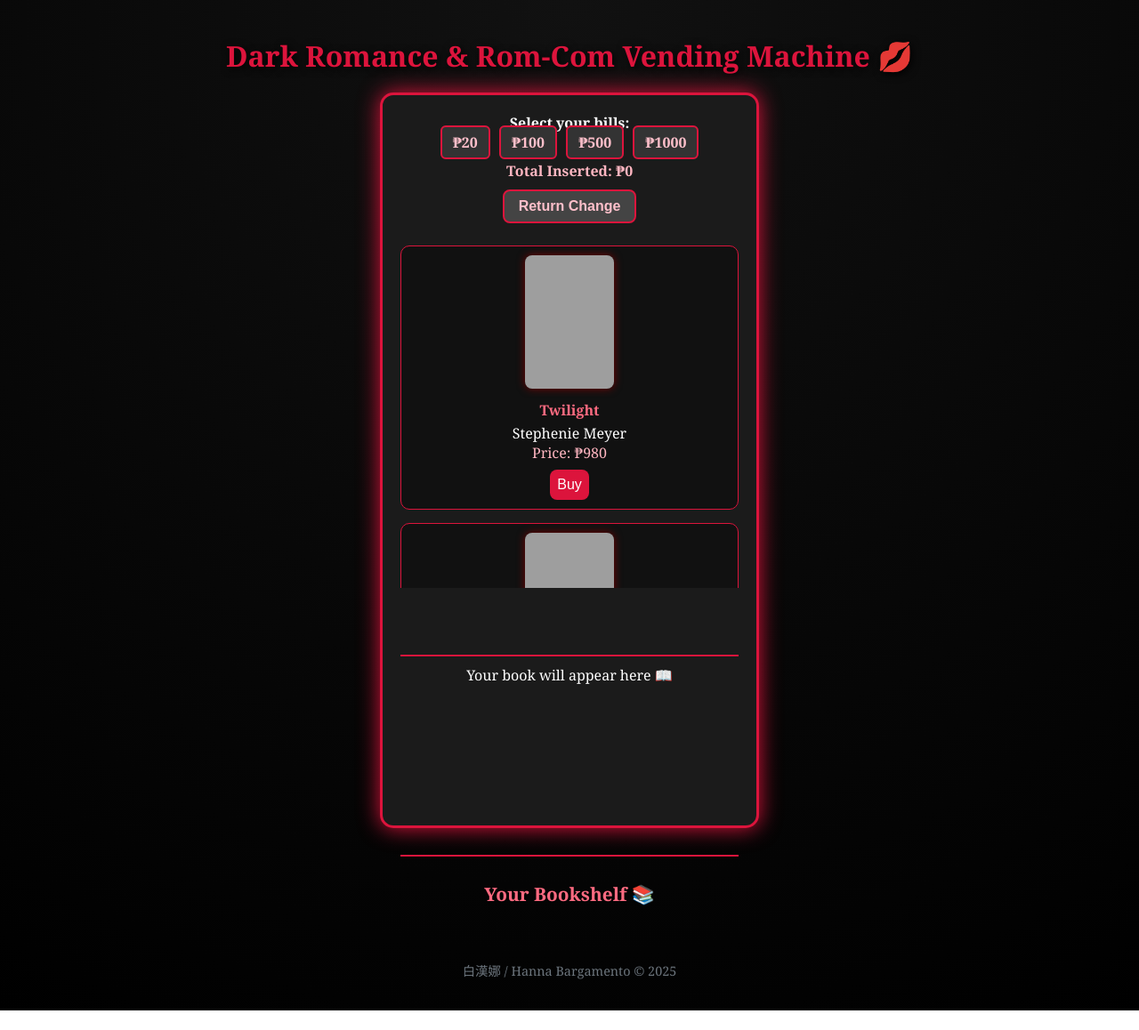
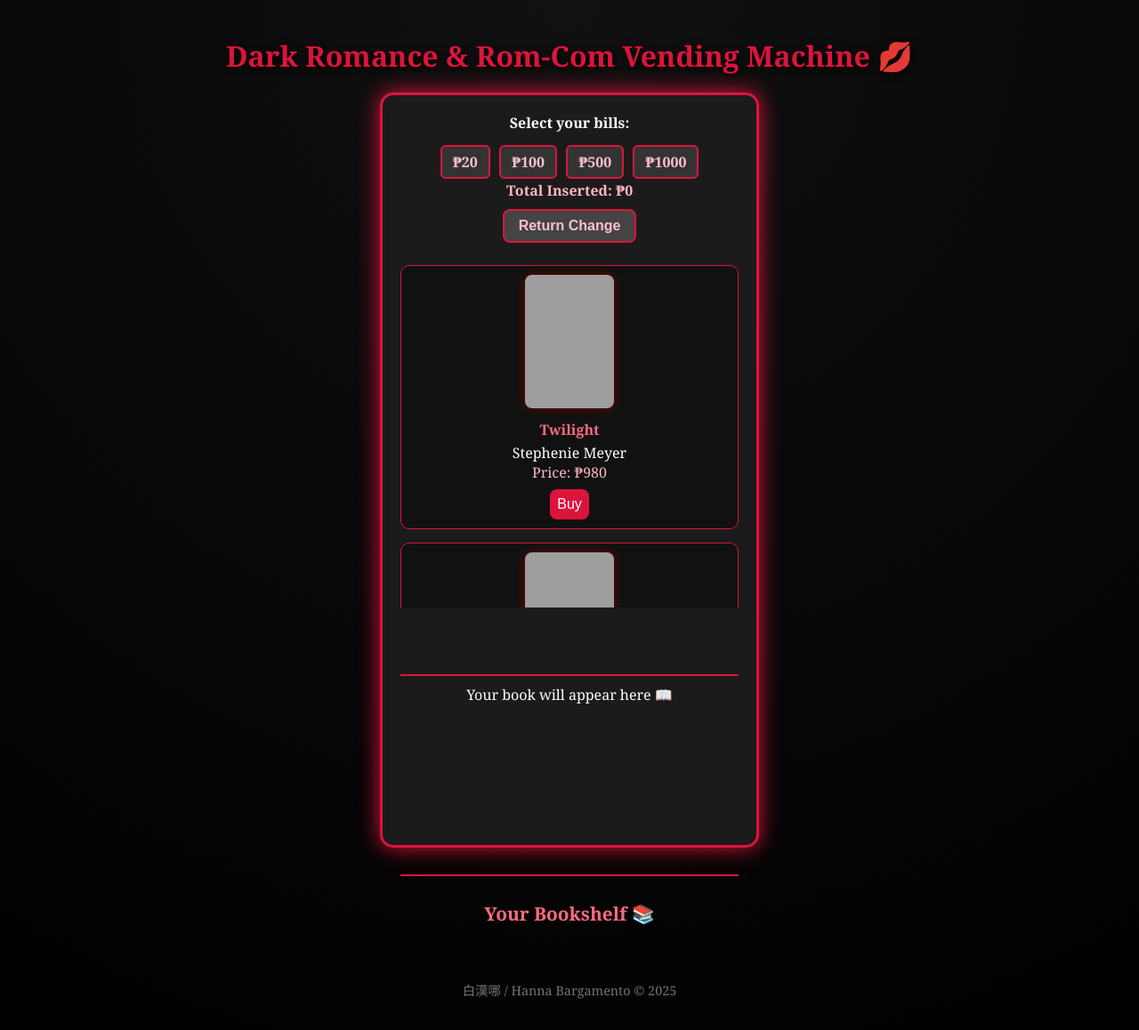
Before and after one commit to hannah568/vending-machine, a plain HTML site: page index.html in a window 1280 px wide. Shown: the whole page at 89% size. Before the commit the page ends 1136 px from the top, so only its background shows below. Drawn offline with Linux system fonts and the light colour scheme; grey boxes are pictures that could not be loaded.

Commit message:
Update index.html

```diff
--- a/index.html
+++ b/index.html
@@ -223,6 +223,7 @@
 <div class="machine">
     <div class="money-section">
         <div><strong>Select your bills:</strong></div>
+        <div><br>   </div>
         <div>
             <span class="bill" onclick="insertMoney(20)">₱20</span>
             <span class="bill" onclick="insertMoney(100)">₱100</span>
@@ -353,7 +354,7 @@ function buyBook(title, price, img) {
 </script>
 
 <footer style="text-align: center; margin-top: 30px; font-size: 0.9em; color: #6c757d;">
-    <p>白漢娜 / Hanna Bargamento &copy; 2025</p>
+    <p>白漢哪 / Hanna Bargamento &copy; 2025</p>
 </footer>
 </body>
 
```
